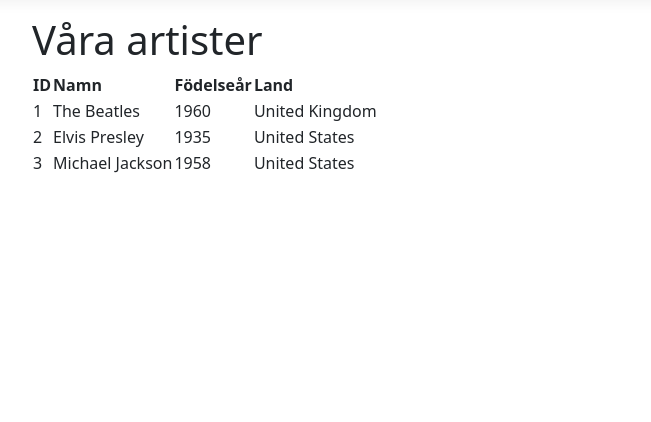
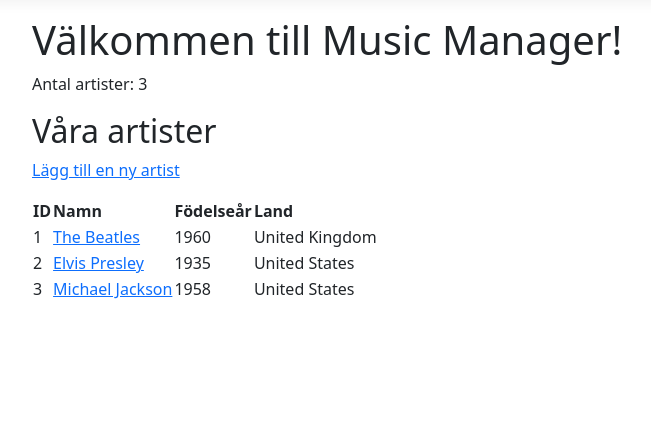
Before and after one commit to WilliamSilwer/Laboration-Databasteknik, an ASP.NET Core app: page / in a window 1280 px wide. Shown: the part 57-479 px from the top of the page, without its empty margins (50-701 px from the left). Run offline with ASP.NET Core 8, Linux system fonts and the light colour scheme; style sheets or scripts are compiled from the project's sources.

Commit message:
Controller, Views mm Laboration 3

```diff
--- a/MusicManager/Controllers/MusicController.cs
+++ b/MusicManager/Controllers/MusicController.cs
@@ -18,12 +18,40 @@ namespace MusicManager.Controllers
 
      public IActionResult Index()
         {
+            ViewBag.Message = "Välkommen till Music Manager!";
+            ViewData["ArtistCount"] = artists.Count;
             return View(artists);
         }
-  }
 
+    public IActionResult Details(int id)
+        {
+            var artist = artists.FirstOrDefault(a => a.Id == id);
+            if (artist == null)
+            {
+                return NotFound();
+            }
+            return View(artist);
+        }
 
+        public IActionResult AddArtist()
+    {
+        return View();
+    }
 
+    [HttpPost]
+    public IActionResult AddArtist(Artist artist)
+        {
+            if (!ModelState.IsValid)
+            {
+                return View(artist);
+            }
+
+            artist.Id = artists.Max(a => a.Id) + 1;
+            artists.Add(artist);
+            return RedirectToAction("Index");
+        }
+
+    }
 
 
 }
--- a/MusicManager/Views/Music/Index.cshtml
+++ b/MusicManager/Views/Music/Index.cshtml
@@ -5,7 +5,17 @@
     ViewData["Title"] = "Artister";
 }
 
-<h1>Våra artister</h1>
+<h1>@ViewBag.Message</h1>
+
+<p>Antal artister: @ViewData["ArtistCount"]</p>
+
+<h2>Våra artister</h2>
+
+<p>
+    <a asp-controller="Music" asp-action="AddArtist">
+        Lägg till en ny artist
+    </a>
+</p>
 
 <table>
     <thead>
@@ -21,7 +31,9 @@
         {
             <tr>
                 <td>@artist.Id</td>
-                <td>@artist.Name</td>
+                <td> <a asp-controller="Music"
+                        asp-action="Details"
+                        asp-route-id="@artist.Id">@artist.Name</a></td>
                 <td>@artist.BirthYear</td>
                 <td>@artist.Country</td>
             </tr>
```
Also changed, not shown: MusicManager/Models/Artist.cs (+11 -2 lines), MusicManager/Views/Music/AddArtist.cshtml (added, +30 -0 lines), MusicManager/Views/Music/Details.cshtml (added, +10 -0 lines), 13 other files.
